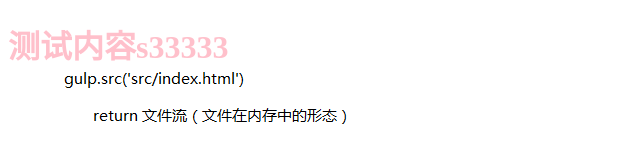
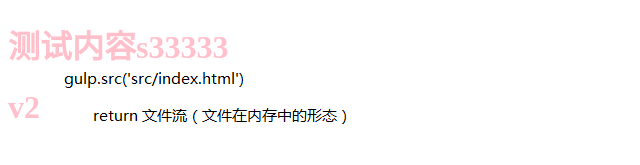
Before and after one commit to freedong/git-demo, a website: page src/index.html in a window 1280 px wide. Shown: the top 165 px of the page, 0-640 px from the left. Drawn offline with nearby package versions, Linux system fonts and the light colour scheme; files that its build step writes are made by us from their sources.

Commit message:
'v2版本的提交'

```diff
--- a/src/index.html
+++ b/src/index.html
@@ -9,6 +9,7 @@
 <body>
 <!-- 测试注释 -->
   <h1>测试内容s33333</h1>
+  <h1>v2</h1>
   <script src="scripts/all.js"></script>
 </body>
 
```
